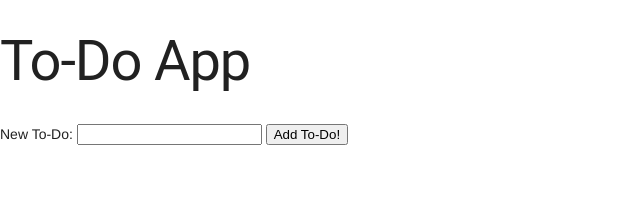
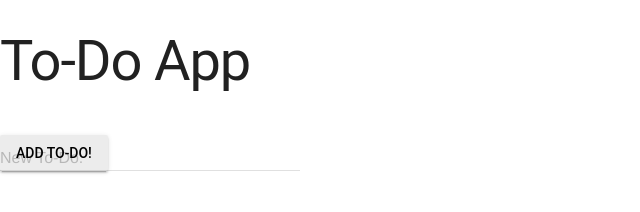
Before and after one commit to mikemarin/6.5-TodoApp, a plain HTML site: page index.html in a window 1280 px wide. Shown: the whole page, without its empty margins (0-640 px from the left). Drawn offline with nearby package versions, Linux system fonts and the light colour scheme.

Commit message:
Tech Questions - 1. How do I get styled elements pulled from MDL to not float over one another and be inline with each other? 2. Can I add DIVs with IDs, classes, to section out the content properly, or do I only have the outline provided to work with? Thanks!

```diff
--- a/index.html
+++ b/index.html
@@ -22,11 +22,11 @@
     <h1>To-Do App</h1>
 
     <form id="addToDoForm">
-
-      <label for="newToDoText">New To-Do:</label>
-      <input type="text" id="newToDoText">
-      <button type="submit">Add To-Do!</button>
-
+      <div class="mdl-textfield mdl-js-textfield mdl-textfield--floating-label">
+        <label class="mdl-textfield__label" for="newToDoText">New To-Do:</label>
+        <input class="mdl-textfield__input" type="text" id="newToDoText">
+        <button class="mdl-button mdl-js-button mdl-button--raised" type="submit">Add To-Do!</button>
+      </div>
     </form>
 
     <ul id="toDoList">
--- a/styles/style.css
+++ b/styles/style.css
@@ -57,3 +57,11 @@ xinput:not([text]), xinput[type=text] {
   background: green;
 
 } */
+
+form.mdl-textfield {
+  display: block;
+}
+
+button.mdl-button {
+  display: block;
+}
```
